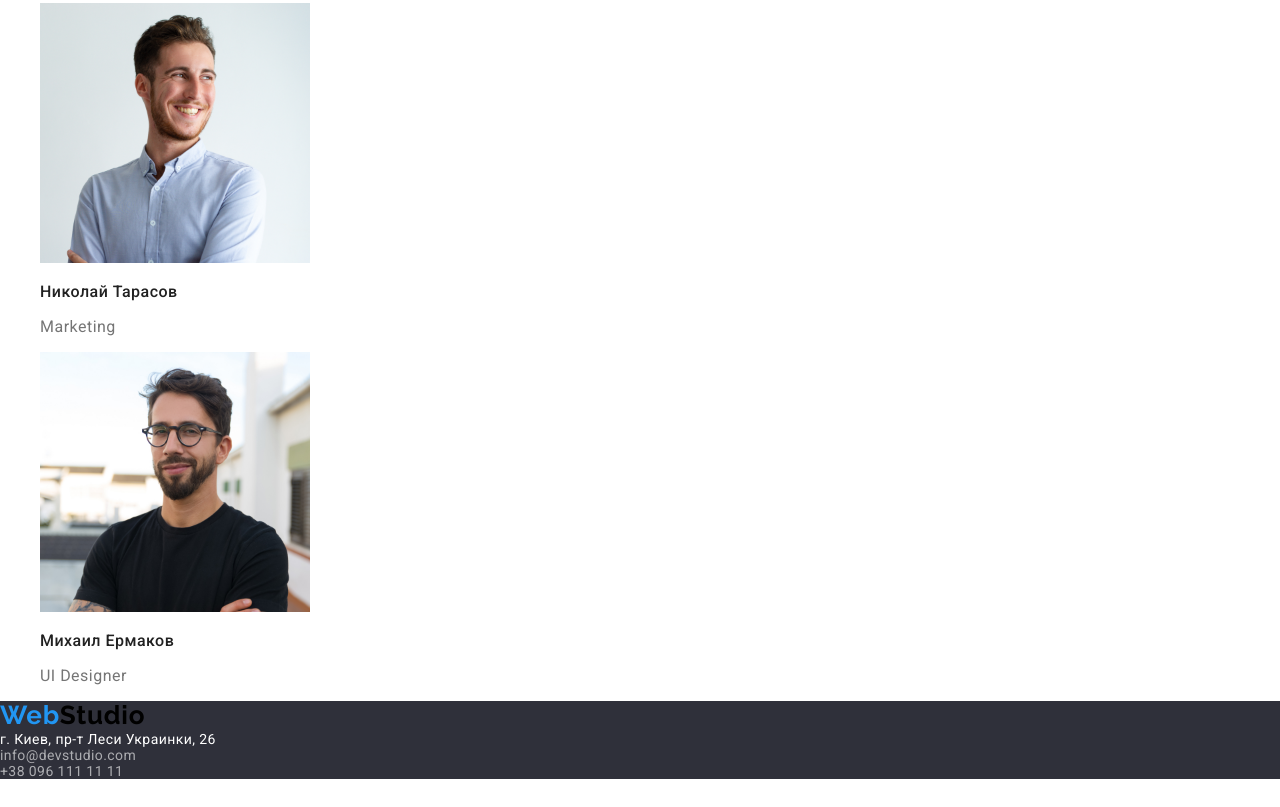
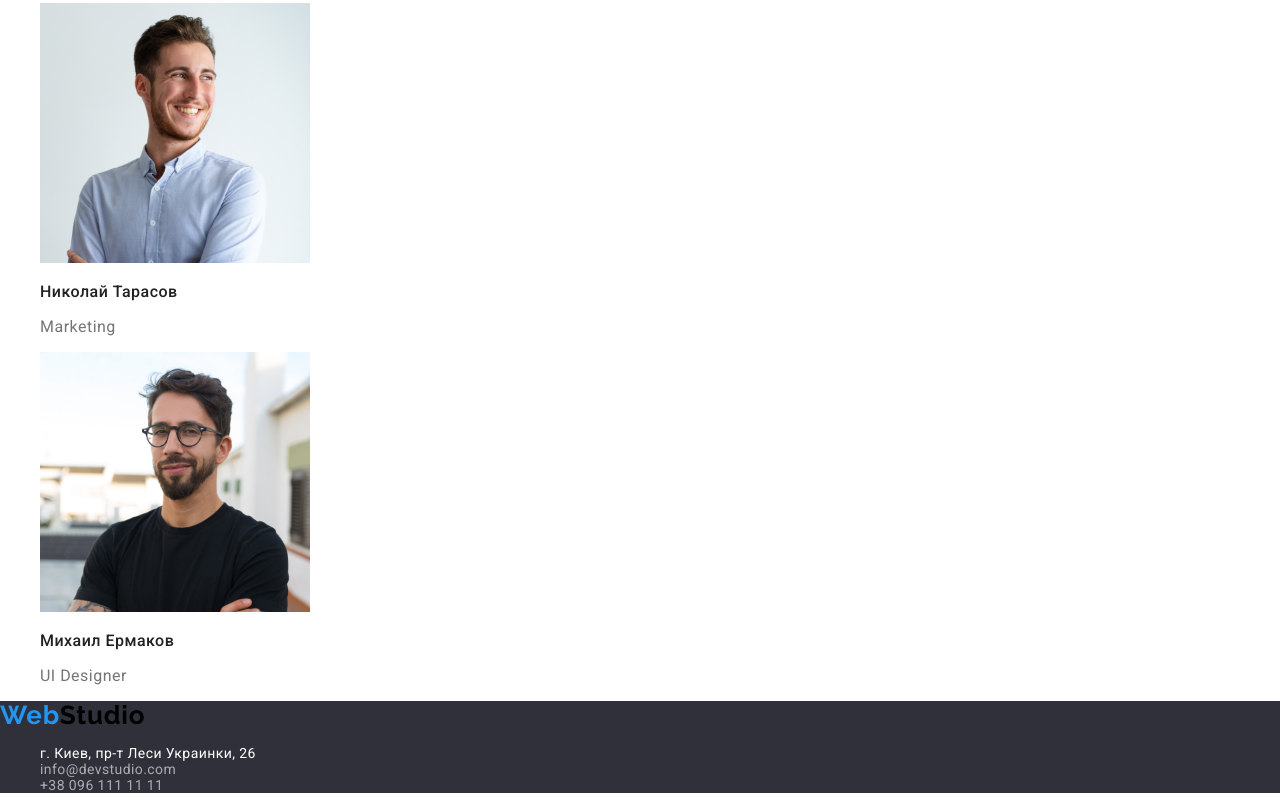
Before and after one commit to RuslanVerb/goit-markup-hw-02, a plain HTML site: page index.html in a window 1280 px wide. Shown: the part 2389-3196 px from the top of the page. Before the commit the page ends 3168 px from the top, so only its background shows below. Drawn offline with nearby package versions, Linux system fonts and the light colour scheme.

Commit message:
Корректирует разметку футера

```diff
--- a/CSS/style.css
+++ b/CSS/style.css
@@ -86,8 +86,9 @@ align-items: center;
 text-align: center;
 letter-spacing: 0.06em;
 color: var(--title-text-color);
-background-color: #2196F3;
+background-color:var(--accent-color);
 }
+
 
 /*--------END HERO------------*/
 
--- a/index.html
+++ b/index.html
@@ -113,10 +113,14 @@
       <!--FOOTER-->
       <footer class="footer">
           <address class="address">
-            <a class="logo" href="./index.html" aria-label="Logotype"> <span class="logo-web">Web</span>Studio</a><br>
-          г. Киев, пр-т Леси Украинки, 26 <br>
-          <a class="footer-mail-link" href="mailto:info@devstudio.com">info@devstudio.com</a><br>
-          <a class="footer-tel-link" href="tel:+380961111111">+38 096 111 11 11</a>
+            <a class="logo" href="./index.html" aria-label="Logotype"> <span class="logo-web">Web</span>Studio</a>
+            <ul>
+
+              <li> г. Киев, пр-т Леси Украинки, 26</li>
+              <li><a class="footer-mail-link" href="mailto:info@devstudio.com">info@devstudio.com</a></li>
+              <li><a class="footer-tel-link" href="tel:+380961111111">+38 096 111 11 11</a> </li>
+
+           </ul>
         </address>
       </footer>
   </body>
```
Lines whose indentation alone changed are shown as unchanged.
